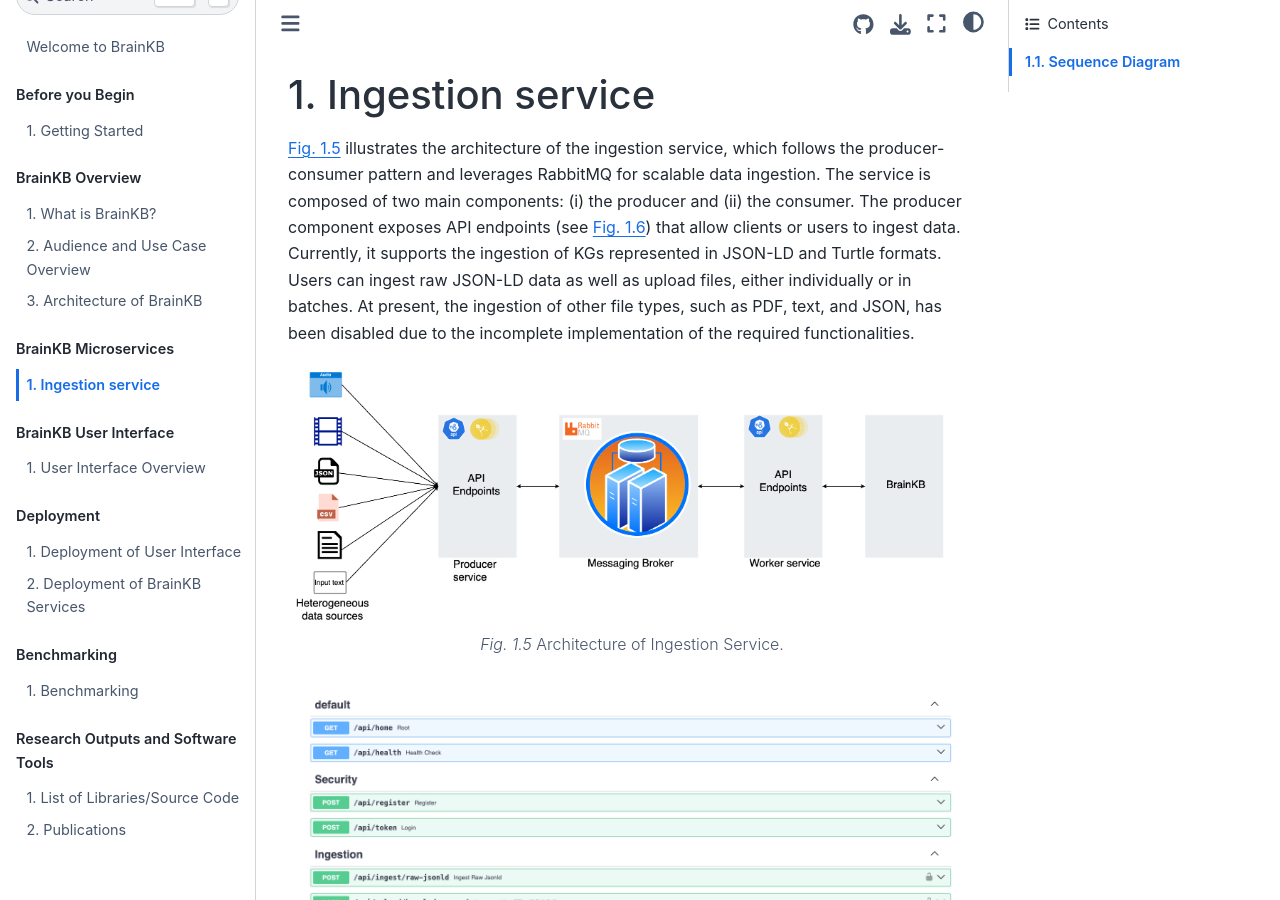
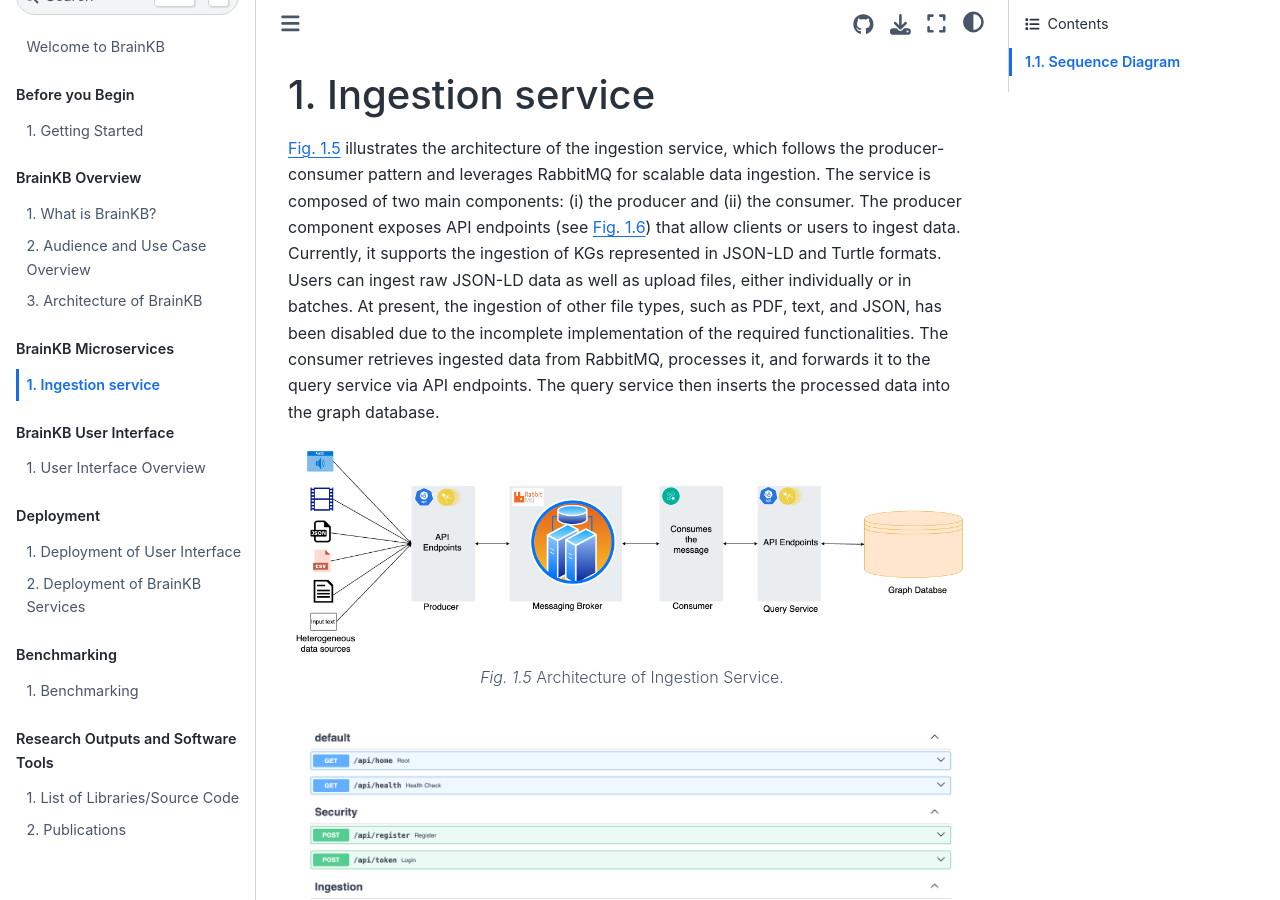
Before and after one commit to sensein/brainkbdocs, a Jupyter Book: the page built from docs/ingestion_service.md, in a window 1280 px wide and 900 px high. Built offline with Jupyter Book 1.0.4 settings and Sphinx 7.4.7 and the Sphinx Book theme 1.1.4, drawn with Linux system fonts in a browser that asks for light colours.

Commit message:
figure and description updated.

````diff
--- a/docs/ingestion_service.md
+++ b/docs/ingestion_service.md
@@ -2,10 +2,10 @@
 
 {numref}`brainkb_intestion_architecture_figure`  illustrates the architecture of the ingestion service, which follows the producer-consumer pattern and leverages RabbitMQ for scalable data ingestion. The service is composed of two main components: (i) the producer and (ii) the consumer.
 The producer component exposes API endpoints (see {numref}`brainkb_ingestion_service_api_endpoints`) that allow clients or users to ingest data. Currently, it supports the ingestion of KGs represented in JSON-LD and Turtle formats. Users can ingest raw JSON-LD data as well as upload files, either individually or in batches. At present, the ingestion of other file types, such as PDF, text, and JSON, has been disabled due to the incomplete implementation of the required functionalities.
+The consumer retrieves ingested data from RabbitMQ, processes it, and forwards it to the query service via API endpoints. The query service then inserts the processed data into the graph database.
 
 
-
-```{figure} images/ingest.png
+```{figure} images/ingest_service.png
 :name: brainkb_intestion_architecture_figure
 Architecture of Ingestion Service.
 ```
````
Also changed, not shown: docs/images/ingest.png (deleted), docs/images/ingest_service.png (added).
